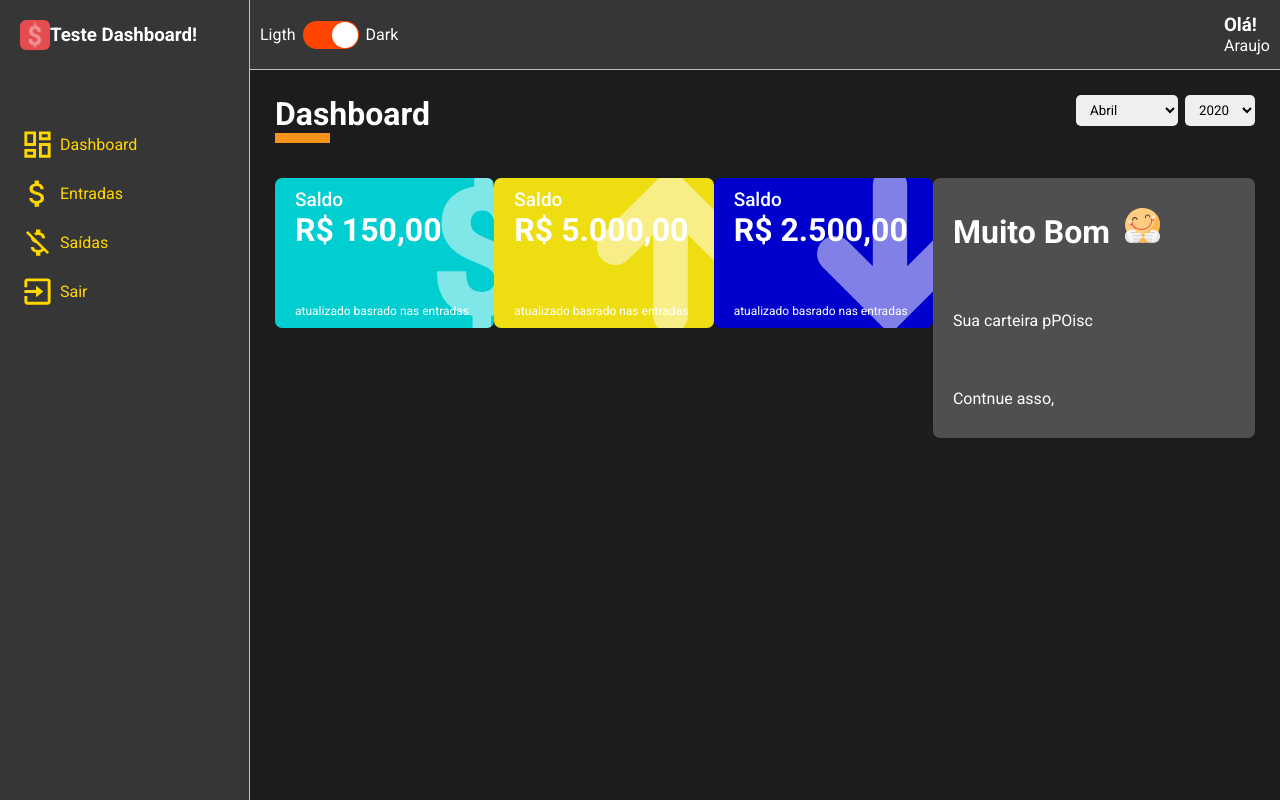
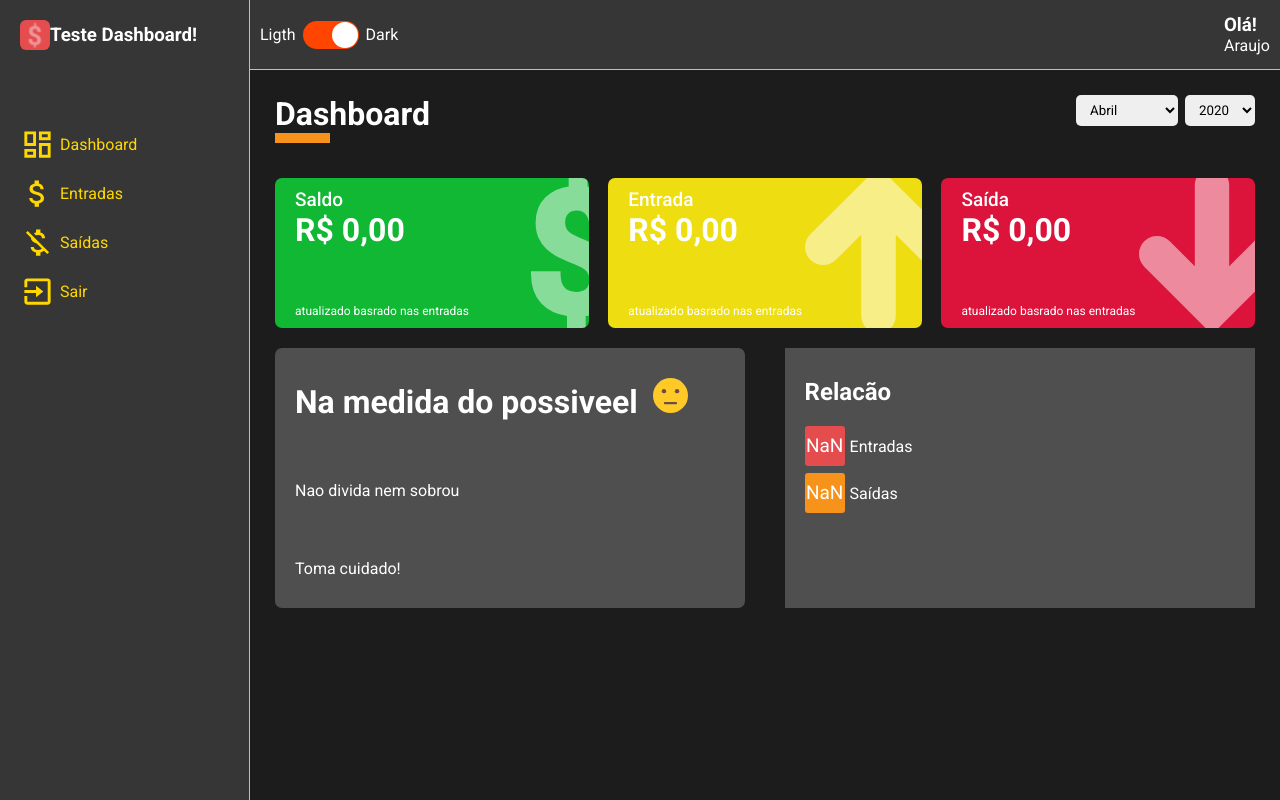
Before and after one commit to AllisonVinicius/React-dashboard, a React (Create React App) app: page /dashboard in a window 1280 px wide. Built offline with nearby package versions, Linux system fonts and the light colour scheme.

Commit message:
algumas alteracoes no component

```diff
--- a/src/pages/pag_Dash/index.tsx
+++ b/src/pages/pag_Dash/index.tsx
@@ -1,19 +1,23 @@
 import React, {useState,useMemo} from 'react';
 import {Container,Content} from './style';
 import ContentHeader from '../../components/contentHeader';
+
 import ganho from '../../arquivosEntradaTeste/ganho';
-import gastosTeste from '../../arquivosEntradaTeste/gastosTeste'
+import gastosTeste from '../../arquivosEntradaTeste/gastosTeste';
+
 import SelectEntrada from '../../components/SelecEntrada';
 import ListaMeses from '../../utils/meses';
 
 import PalletCards from '../../components/palletCards';
 
-import MsgemBox from '../../components/MsgemBox';
+import MsgemBox from '../../components/mesangemBox';
 
-import feliz from '../../assets/feliz.svg';
+import happy from '../../assets/happy.svg';
 import triste from '../../assets/triste.svg';
 
+import Neutral from '../../assets/neutral.svg';
 
+import PiChart  from '../../components/Pichart';
 
 
 const Dashboard: React.FC = () => {
@@ -21,11 +25,7 @@ const Dashboard: React.FC = () => {
     const [anosSelect, setSelectAno] = useState<number>(new Date().getFullYear());
 
 
-    const options = [
-        {value: 'Allison', label: 'Allison'},
-        {value: 'Vinicus', label: 'vinicus'},
-        {value: 'araujo', label: 'araujo'}
-    ];
+
 
     const pAnos = useMemo(() => {
         let receivedAnos: number[] = [];
@@ -59,27 +59,113 @@ const Dashboard: React.FC = () => {
 
     },[]);
 
+    const totalGanhos = useMemo (() => {
+        let total: number = 0;
+
+        ganho.forEach(item => {
+            const date = new Date(item.date);
+            const ano = date.getFullYear();
+            const mes = date.getMonth() + 1;
+
+            if(mes === mesSelect && ano === anosSelect){
+                try{
+                    total += Number(item.valor)
+                }catch{
+                    throw new Error('Invado Valor');
+                }
+            }
+        });
+
+        return total;
+
+
+    },[mesSelect,anosSelect]);
+
+
 
     const totalGastos = useMemo (() => {
         let total: number = 0;
 
         gastosTeste.forEach(item => {
             const date = new Date(item.date);
-            const mes = date.getFullYear();
-            const ano = date.getMonth() + 1;
+            const ano = date.getFullYear();
+            const mes = date.getMonth() + 1;
 
-            if(ano === mesSelect && ano == anosSelect){
+            if(mes === mesSelect && ano === anosSelect){
                 try{
-                    total += Number(item.valor);
+                    total += Number(item.valor)
                 }catch{
                     throw new Error('Invado Valor');
                 }
             }
         });
 
+        return total;
 
-    },[]);
 
+    },[mesSelect,anosSelect]);
+
+
+    const balancoTotal = useMemo (() => {
+       return totalGanhos - totalGastos;
+
+    },[totalGanhos,totalGastos]);
+
+
+    const msgemStatus = useMemo (() => { //funcao para retornar o status de acorda com o valores do mes
+        if (balancoTotal < 0){
+            return {
+                title: "Que triste",
+                descricao:"Gastou muitoo dinheiro filho" ,
+                footerTex:"Planeje Melhor",
+                 icon: triste
+
+            }
+        }else if (balancoTotal ===   0) {
+            return {
+                title: "Na medida do possiveel",
+                descricao:"Nao divida nem sobrou" ,
+                footerTex:"Toma cuidado!",
+                 icon: Neutral
+            }
+
+
+       }else{
+            return {
+                title: "Sua carteira positiva",
+                descricao:"Nao divida nem sobrou" ,
+                footerTex:"Toma cuidado!",
+                icon: happy
+            }
+        }
+
+    },[balancoTotal]);
+
+
+
+    const diferencyEntradasSaidas = useMemo(() => {
+        const total = totalGanhos + totalGastos;
+        const percentualGanhos = (totalGanhos / total) * 100;
+        const percentualGastos = (totalGastos / total) * 100;
+
+        const verify = [
+            {
+                name: "Entradas",
+                valor: totalGastos,
+                percent: Number(percentualGanhos.toFixed(1)),
+                color: '#E44C4E'
+            },{
+
+                name: "Saídas",
+                valor: totalGastos,
+                percent: Number(percentualGastos.toFixed(1)),
+                color: '#F7931B'
+            },
+        ];
+
+
+        return verify;
+    },[totalGanhos,totalGastos]);
 
     const handMesSelecionado = (mes: string) => {
         //funcao recebe o mes em string e convete p/numero;
@@ -112,29 +198,31 @@ const Dashboard: React.FC = () => {
             <Content>
                 <PalletCards
                     title="Saldo"
-                    valor ={150.00}
+                    valor ={balancoTotal}
                     avisoLabel="atualizado basrado nas entradas"
                     icon="cifrao"
-                    color= '#00CED1'
+                    color= '#10b834'
                 />
 
                 <PalletCards
-                    title="Saldo"
-                    valor ={5000.00}
+                    title="Entrada"
+                    valor ={totalGanhos}
                     avisoLabel="atualizado basrado nas entradas"
                     icon="setaCima"
                     color= '#ED1'
                 />
 
                 <PalletCards
-                    title="Saldo"
-                    valor ={2500.00}
+                    title="Saída"
+                    valor ={totalGastos}
                     avisoLabel="atualizado basrado nas entradas"
                     icon="setaBaixo"
-                    color= '#00C'
+                    color= '#DC143C'
                 />
 
-                <MsgemBox  title="Muito Bom" descricao="Sua carteira pPOisc" footerTex="Contnue asso," icon={triste}/>
+                <MsgemBox  title={msgemStatus.title} descricao={msgemStatus.descricao} footerTex={msgemStatus.footerTex} icon={msgemStatus.icon}/>
+
+                <PiChart verify={diferencyEntradasSaidas}/>
 
             </Content>
         </Container>
--- a/src/pages/pag_Dash/style.ts
+++ b/src/pages/pag_Dash/style.ts
@@ -5,5 +5,6 @@ export const Container = styled.div``;
 export const Content = styled.div`
     display: flex;
     justify-content: space-between;
+    flex-wrap: wrap;
 
 `;
```
